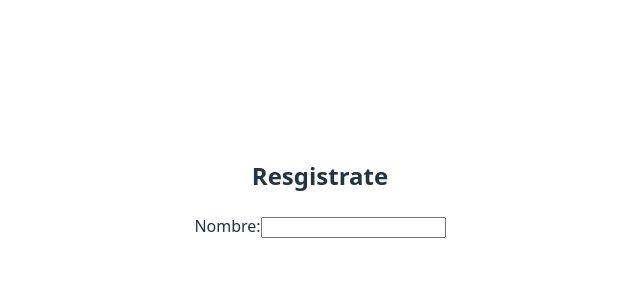
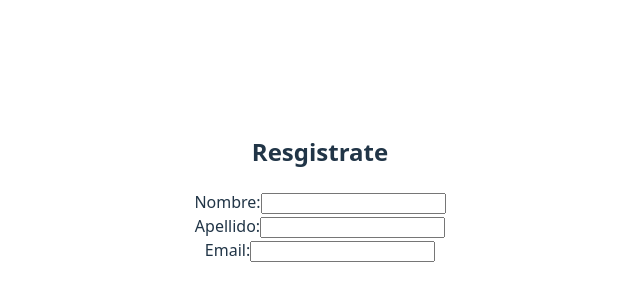
Before and after one commit to martonOlaizola/TP-Modulo1, a React (Vite) app: page / in a window 1280 px wide. Shown: the part 212-512 px from the top of the page, without its empty margins (320-960 px from the left). Built offline with nearby package versions, Linux system fonts and the light colour scheme.

Commit message:
Agrego campos apellido y email

```diff
--- a/src/App.jsx
+++ b/src/App.jsx
@@ -11,6 +11,15 @@ function App() {
           <input type="text" id="name"/>
         </div>
 
+        <div className='CampoForm'>
+          <label htmlFor="lastName">Apellido:</label>
+          <input type="text" id="lastName"/>
+        </div>
+
+        <div className='CampoForm'>
+          <label htmlFor="email">Email:</label>
+          <input type="email" id="email"/>
+        </div>
       </form>
     </div>
   )
```
